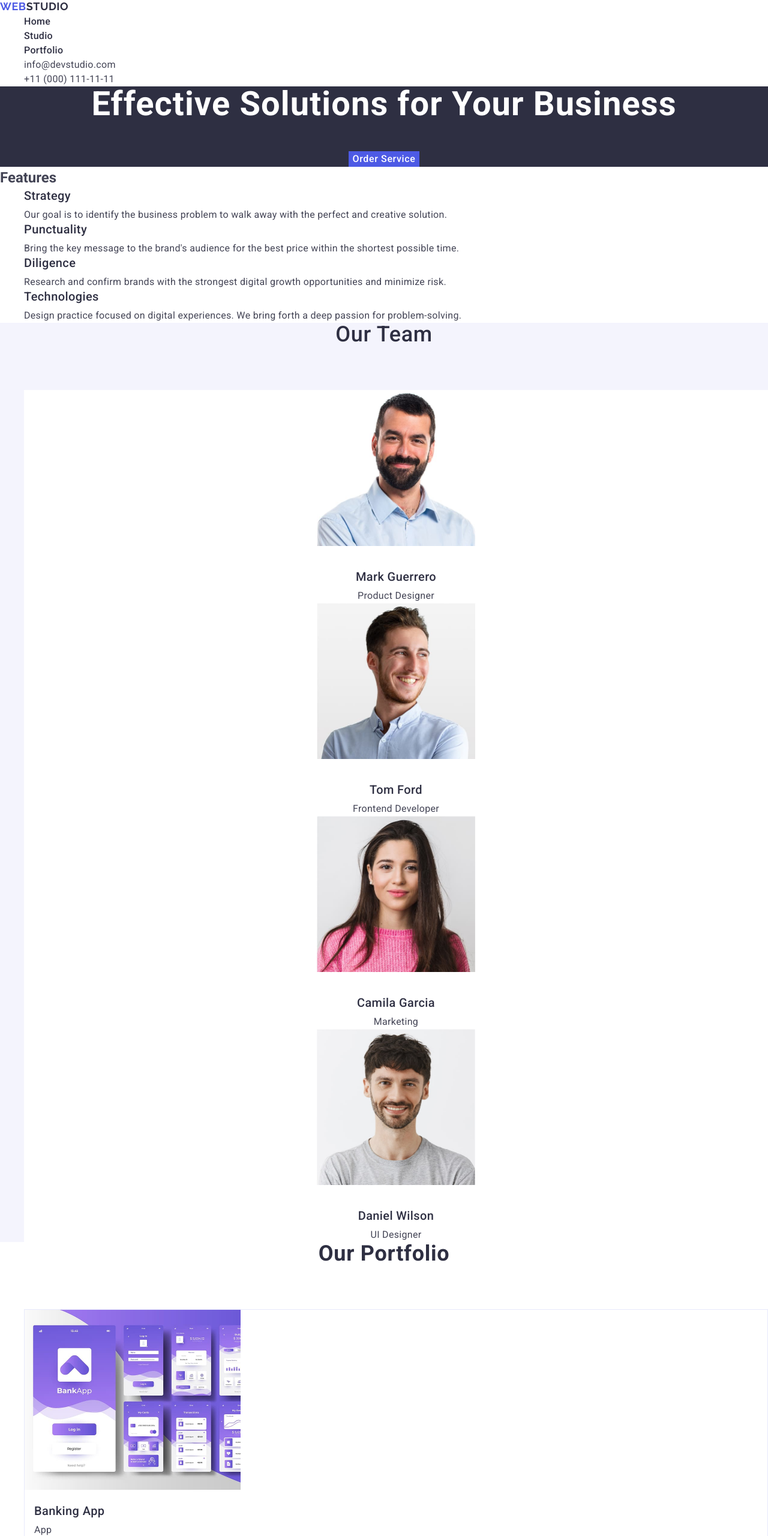
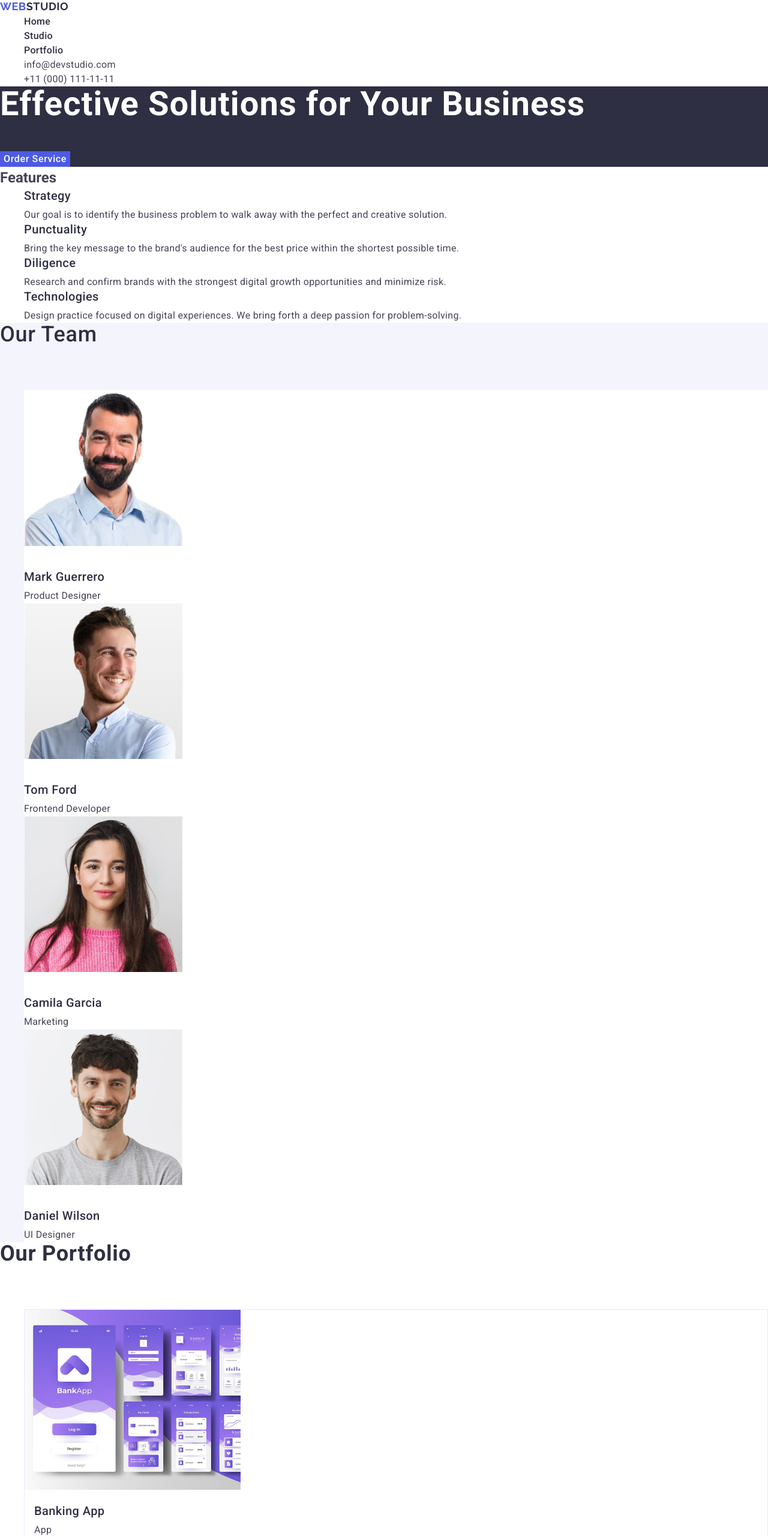
Before and after one commit to yulianakosenko/goit-markup-hw-02, a plain HTML site: page index.html in a window 1280 px wide. Shown: the top 2560 px of the page at 60% size. Drawn offline with nearby package versions, Linux system fonts and the light colour scheme.

Commit message:
27.07 final 8

```diff
--- a/css/styles.css
+++ b/css/styles.css
@@ -82,7 +82,7 @@ a {
 
 .hero {
   background-color: #2e2f42;
-  text-align: center;
+  /*text-align: center;*/
 }
 
 .hero-title {
@@ -117,7 +117,7 @@ a {
 
 .features-title {
   font-size: 36px;
-  text-align: center;
+  /*text-align: center;*/
   color: #2e2f42;
   margin-bottom: 72px;
   font-family: 'Roboto', sans-serif;
@@ -161,7 +161,7 @@ a {
   letter-spacing: 0.02em;
   text-transform: capitalize;
   color: #2e2f42;
-  text-align: center;
+  /*text-align: center;*/
   margin-bottom: 72px;
 }
 
@@ -173,7 +173,7 @@ a {
 
 .team-item {
   background-color: #ffffff;
-  text-align: center;
+  /*text-align: center;*/
   overflow: hidden;
 }
 
@@ -203,7 +203,7 @@ a {
 .portfolio-title {
   font-size: 36px;
   line-height: 1.11;
-  text-align: center;
+  /*text-align: center;*/
   letter-spacing: 0.02em;
   text-transform: capitalize;
   color: #2e2f42;
@@ -243,7 +243,7 @@ a {
 
 .footer {
   background-color: #2e2f42;
-  text-align: center;
+  /*text-align: center;*/
 }
 
 .logo {
```
